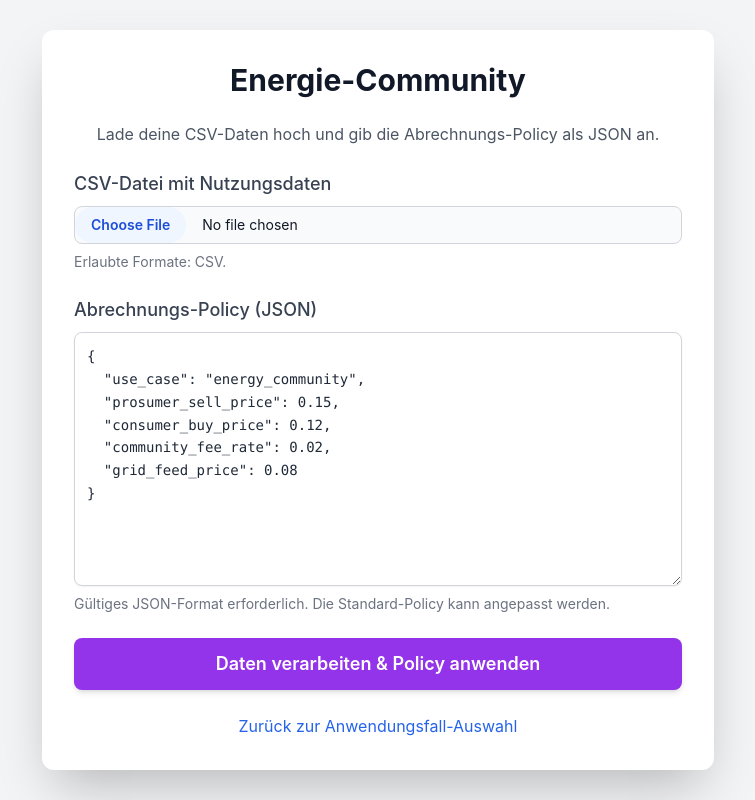
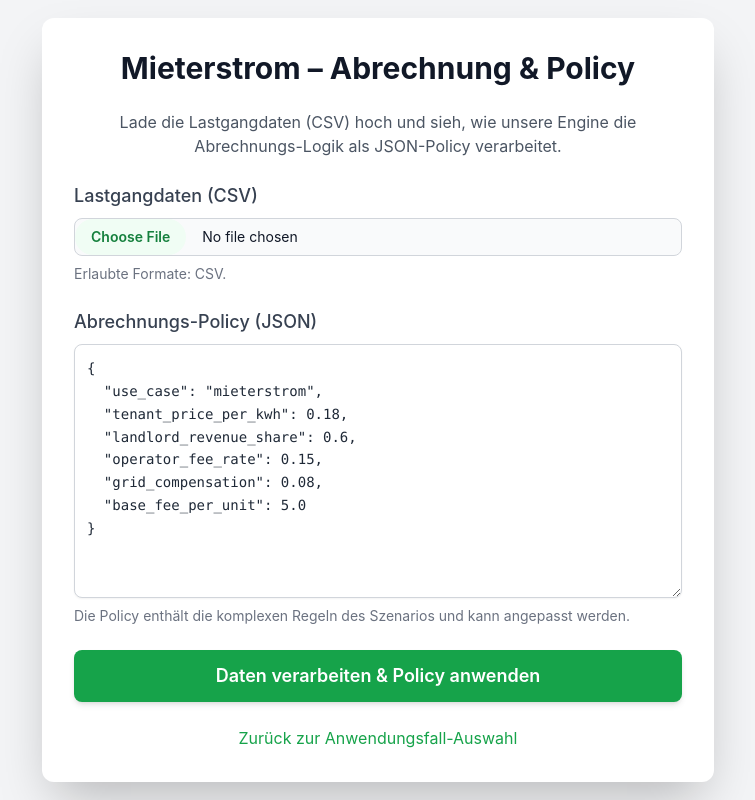
Before and after one commit to kydehq/clearinghouse, a FastAPI app: page /upload in a window 1280 px wide. Shown: the whole page, without its empty margins (262-1017 px from the left). Run offline with FastAPI, Linux system fonts and the light colour scheme; some libraries are stand-ins or nearby versions.

Commit message:
oekostrom-wien_03

```diff
--- a/app/main.py
+++ b/app/main.py
@@ -1,18 +1,16 @@
 # app/main.py
 from __future__ import annotations
-
 import io
 import json
 import traceback
 from pathlib import Path
-
+from typing import List
 import pandas as pd
 from fastapi import FastAPI, Request, Depends, UploadFile, File, Form, HTTPException
 from fastapi.responses import HTMLResponse, RedirectResponse
 from fastapi.staticfiles import StaticFiles
 from fastapi.templating import Jinja2Templates
 from sqlalchemy.orm import Session
-
 from . import models, settle, use_cases, audit
 from .db import create_db_and_tables, get_db, ensure_min_schema
 from .models import Participant, ParticipantRole, UsageEvent, EventType, Policy
@@ -22,17 +20,12 @@ from .models import Participant, ParticipantRole, UsageEvent, EventType, Policy
 # -----------------------------------------------------------------------------
 BASE_DIR = Path(__file__).resolve().parent
 TEMPLATES_DIR = BASE_DIR / "templates"
-# Das static-Verzeichnis liegt jetzt im Hauptverzeichnis, nicht mehr in app
 STATIC_DIR = BASE_DIR.parent / "static"
 DEMO_DATA_DIR = STATIC_DIR / "demo_data"
 
 app = FastAPI(title="KYDE PoC", debug=True)
-
 templates = Jinja2Templates(directory=str(TEMPLATES_DIR))
-
-# Mount static files (CSS, JS, Demo-Daten)
 app.mount("/static", StaticFiles(directory=str(STATIC_DIR)), name="static")
-
 
 # -----------------------------------------------------------------------------
 # Startup: DB Tabellen anlegen
@@ -44,11 +37,13 @@ def on_startup():
     ensure_min_schema()
     print("Startup complete.")
 
-
 # -----------------------------------------------------------------------------
 # Helper: CSV robust einlesen
 # -----------------------------------------------------------------------------
 def read_csv_robust(content: bytes) -> pd.DataFrame:
+    """
+    Versucht, CSV mit auto-Delimiter, UTF-8/BOM & Fallbacks einzulesen.
+    """
     tries = [
         dict(sep=None, engine="python", encoding="utf-8-sig"),
         dict(sep=";", encoding="utf-8-sig"),
@@ -63,10 +58,18 @@ def read_csv_robust(content: bytes) -> pd.DataFrame:
     return pd.read_csv(io.StringIO(text), sep=None, engine="python")
 
 def to_float_safe(x) -> float:
-    if x is None: return 0.0
-    if isinstance(x, (int, float)): return float(x)
-    s = str(x).strip().replace(",", ".")
-    if not s: return 0.0
+    """
+    Konvertiert Strings mit Komma als Dezimaltrenner nach float.
+    Leere/ungültige Werte -> 0.0
+    """
+    if x is None:
+        return 0.0
+    if isinstance(x, (int, float)):
+        return float(x)
+    s = str(x).strip()
+    if not s:
+        return 0.0
+    s = s.replace(",", ".")
     try:
         return float(s)
     except (ValueError, TypeError):
@@ -83,12 +86,12 @@ def case_selector(request: Request):
     )
 
 @app.get("/upload", response_class=HTMLResponse)
-def upload_page(request: Request, case: str = "energy_community"):
-    try:
-        default_policy = use_cases.get_default_policy(case)
-        title = use_cases.get_use_case_title(case)
-    except ValueError as e:
-        raise HTTPException(status_code=400, detail=str(e))
+def upload_page(request: Request, case: str = "mieterstrom"):
+    if case not in ("mieterstrom"):
+        raise HTTPException(status_code=400, detail="Unknown case, only 'mieterstrom' is supported for this demo.")
+
+    default_policy = use_cases.get_default_policy(case)
+    title = use_cases.get_use_case_title(case)
 
     return templates.TemplateResponse(
         "uploads.html",
@@ -109,17 +112,20 @@ async def process_data(
     policy_json_str: str = Form(...),
 ):
     try:
-        # 1. Policy validieren und speichern
         policy_body = json.loads(policy_json_str)
         policy = Policy(use_case=case, body=policy_body)
         db.add(policy)
         db.commit()
 
-        # 2. CSV einlesen und verarbeiten
         content = await csv_file.read()
         df = read_csv_robust(content)
 
-        # 3. Teilnehmer und Events in DB anlegen
+        # --- FEHLERBEHEBUNG: Spaltennamen-Check ---
+        required_cols = ["participant_id", "participant_name", "role", "event_type", "quantity"]
+        if not all(col in df.columns for col in required_cols):
+            missing = [col for col in required_cols if col not in df.columns]
+            raise ValueError(f"Fehlende Spalten in der CSV-Datei: {', '.join(missing)}")
+
         participants = {}
         usage_events = []
         for _, row in df.iterrows():
@@ -147,14 +153,14 @@ async def process_data(
         db.add_all(usage_events)
         db.commit()
 
-        # 4. Settlement-Logik anwenden
         batch, result_data = settle.apply_policy_and_settle(db, case, policy_body, usage_events)
 
-        # 5. KPIs und Ergebnis-Daten für das Template aufbereiten
         rows = []
         sum_credit, sum_debit = 0.0, 0.0
         for pid, data in result_data.items():
             participant = db.query(Participant).get(pid)
+            if not participant: continue
+
             credit = data.get('credit', 0.0)
             debit = data.get('debit', 0.0)
             rows.append({
@@ -188,7 +194,6 @@ async def process_data(
             },
         )
     except Exception as e:
-        # Bei Fehlern eine detaillierte Fehlerseite anzeigen
         error_details = traceback.format_exc()
         return templates.TemplateResponse(
             "results.html",
--- a/app/templates/uploads.html
+++ b/app/templates/uploads.html
@@ -4,7 +4,6 @@
 <meta charset="UTF-8">
 <meta name="viewport" content="width=device-width, initial-scale=1.0">
 <title>{{ title }}</title>
-    <!-- Tailwind CSS CDN für einfaches Styling -->
 <script src="https://cdn.tailwindcss.com"></script>
 <script>
 tailwind.config = {
@@ -21,38 +20,34 @@
 body {
 font-family: 'Inter', sans-serif;
 }
-        /* Grundlegendes Styling für Textarea-Scrollbar */
 textarea {
-            resize: vertical; /* Nur vertikales Resize erlauben */
-            min-height: 200px; /* Mindesthöhe für die Textarea */
-            max-height: 400px; /* Maximale Höhe für die Textarea */
+resize: vertical;
+min-height: 200px;
+max-height: 400px;
 }
 </style>
 </head>
 <body class="bg-gray-100 flex items-center justify-center min-h-screen p-4">
 <div class="bg-white p-8 rounded-xl shadow-2xl w-full max-w-2xl space-y-6">
 <h1 class="text-3xl font-bold text-center text-gray-900 mb-4">
-            {{ title }}
+Mieterstrom – Abrechnung & Policy
 </h1>
-
 <p class="text-center text-gray-600 mb-6">
-            Lade deine CSV-Daten hoch und gib die Abrechnungs-Policy als JSON an.
+Lade die Lastgangdaten (CSV) hoch und sieh, wie unsere Engine die Abrechnungs-Logik als JSON-Policy verarbeitet.
 </p>
 
-        <!-- Formular zum Hochladen von Dateien und Senden der Policy -->
 <form action="/process_data" method="post" enctype="multipart/form-data" class="space-y-6">
-            <!-- Hidden-Feld für den Anwendungsfall -->
 <input type="hidden" name="case" value="{{ case }}">
 
 <div>
 <label for="csv_file" class="block text-lg font-medium text-gray-700 mb-2">
-                    CSV-Datei mit Nutzungsdaten
+Lastgangdaten (CSV)
 </label>
 <input type="file" name="csv_file" id="csv_file" accept=".csv" required
 class="block w-full text-sm text-gray-900 bg-gray-50 rounded-lg border border-gray-300
 cursor-pointer focus:outline-none file:mr-4 file:py-2 file:px-4
 file:rounded-full file:border-0 file:text-sm file:font-semibold
-                              file:bg-blue-50 file:text-blue-700 hover:file:bg-blue-100" />
+file:bg-green-50 file:text-green-700 hover:file:bg-green-100" />
 <p class="mt-2 text-sm text-gray-500" id="file_input_help">
 Erlaubte Formate: CSV.
 </p>
@@ -64,23 +59,23 @@
 </label>
 <textarea name="policy_json_str" id="policy_json_str" rows="10" required
 class="block w-full p-3 border border-gray-300 rounded-lg shadow-sm
-                                 focus:ring-blue-500 focus:border-blue-500 text-gray-800
+focus:ring-green-500 focus:border-green-500 text-gray-800
 font-mono text-sm leading-relaxed"
 placeholder="Füge hier deine JSON-Policy ein...">{{ default_policy_json }}</textarea>
 <p class="mt-2 text-sm text-gray-500">
-                    Gültiges JSON-Format erforderlich. Die Standard-Policy kann angepasst werden.
+Die Policy enthält die komplexen Regeln des Szenarios und kann angepasst werden.
 </p>
 </div>
 
 <button type="submit"
-                    class="w-full py-3 px-6 bg-purple-600 text-white font-semibold rounded-lg
-                           shadow-md hover:bg-purple-700 focus:outline-none focus:ring-2
-                           focus:ring-purple-500 focus:ring-opacity-75 transition-colors text-lg">
+class="w-full py-3 px-6 bg-green-600 text-white font-semibold rounded-lg
+shadow-md hover:bg-green-700 focus:outline-none focus:ring-2
+focus:ring-green-500 focus:ring-opacity-75 transition-colors text-lg">
 Daten verarbeiten & Policy anwenden
 </button>
 </form>
 
-        <a href="/" class="block text-center mt-4 text-blue-600 hover:underline">
+<a href="/" class="block text-center mt-4 text-green-600 hover:underline">
 Zurück zur Anwendungsfall-Auswahl
 </a>
 </div>
```
Also changed, not shown: app/templates/case_selector.html (+9 -35 lines), app/templates/results.html (+23 -10 lines). Lines whose indentation alone changed are shown as unchanged.
